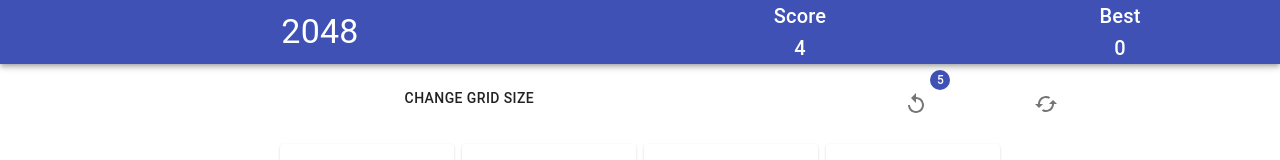
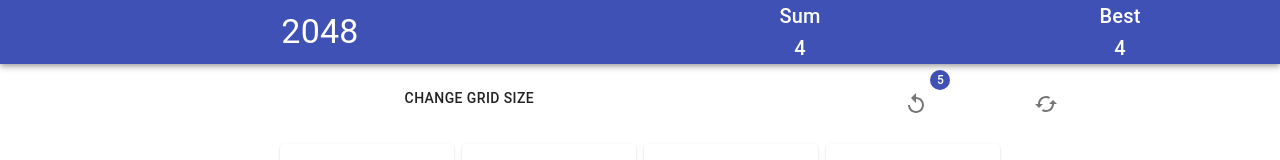
Before and after one commit to thepmsquare/2048, a React (Create React App) app: page / in a window 1280 px wide. Shown: the top 160 px of the page. Built offline with nearby package versions, Linux system fonts and the light colour scheme.

Commit message:
add best sums for individual boards

```diff
--- a/src/Game.js
+++ b/src/Game.js
@@ -13,18 +13,26 @@
 class Game extends Component {
   constructor(props) {
     super(props);
+    // change this to change default grid size.
     const startSize = 4;
-    const startBoard = [];
-    for (let i = 1; i <= startSize; i++) {
-      for (let j = 1; j <= startSize; j++) {
-        startBoard.push({ row: i, col: j, value: "" });
+    // change this to change upper and lower limits of grid sizes.
+    this.upperLimit = 8;
+    this.lowerLimit = 3;
+    const allBoards = [];
+    for (let i = this.lowerLimit; i <= this.upperLimit; i++) {
+      allBoards.push({ size: i, board: [], sum: 0, best: 0 });
+    }
+    allBoards.forEach((board) => {
+      for (let i = 1; i <= board.size; i++) {
+        for (let j = 1; j <= board.size; j++) {
+          board.board.push({ row: i, col: j, value: "" });
+        }
       }
-    }
+    });
     this.state = {
       gridSize: startSize,
-      board: startBoard,
+      allBoards,
       snackbar: true,
-      score: 0,
     };
   }
   componentDidMount = () => {
@@ -74,19 +82,24 @@
     });
   };
   handleChangeGrid = (newGrid) => {
-    const newBoard = [];
-    for (let i = 1; i <= newGrid; i++) {
-      for (let j = 1; j <= newGrid; j++) {
-        newBoard.push({ row: i, col: j, value: "" });
+    let board = this.state.allBoards.find((ele) => ele.size === newGrid);
+    this.setState(
+      () => {
+        return { gridSize: newGrid };
+      },
+      () => {
+        if (board.sum === 0) {
+          this.startGame();
+        }
       }
-    }
-    this.setState(() => {
-      return { gridSize: newGrid, board: newBoard };
-    }, this.startGame);
+    );
   };
   startGame = () => {
+    const newAllBoards = JSON.parse(JSON.stringify(this.state.allBoards));
+    const options = [
+      ...newAllBoards.find((ele) => ele.size === this.state.gridSize).board,
+    ];
     const choices = [];
-    const options = JSON.parse(JSON.stringify(this.state.board));
     // change this to change probability of 2 or 4 while start.
     const startValues = [2, 2, 2, 2, 4];
     while (choices.length !== 2) {
@@ -99,21 +112,32 @@
       options[choice].value =
         startValues[Math.floor(Math.random() * startValues.length)];
     });
-    const score = _.sumBy(
+    const sum = _.sumBy(
       options.filter((ele) => ele.value),
       "value"
     );
+    const changeThisIndex = newAllBoards.findIndex(
+      (ele) => ele.size === this.state.gridSize
+    );
+    newAllBoards[changeThisIndex].board = options;
+    newAllBoards[changeThisIndex].sum = sum;
+    newAllBoards[changeThisIndex].best =
+      sum > newAllBoards[changeThisIndex].best
+        ? sum
+        : newAllBoards[changeThisIndex].best;
     this.setState(() => {
       return {
-        board: options,
-        score,
+        allBoards: newAllBoards,
       };
     });
   };
   goUp = () => {
     const size = this.state.gridSize;
-    const oldBoard = JSON.parse(JSON.stringify(this.state.board));
-    const board = JSON.parse(JSON.stringify(this.state.board));
+    const allBoards = JSON.parse(JSON.stringify(this.state.allBoards));
+    const oldBoard = JSON.parse(
+      JSON.stringify(allBoards.find((ele) => ele.size === size).board)
+    );
+    const board = allBoards.find((ele) => ele.size === size).board;
     const cols = [];
     const newBoard = [];
     const tempNew = [];
@@ -147,15 +171,20 @@
       }
     }
     if (!_.isEqual(oldBoard, newBoard)) {
+      const changeThisIndex = allBoards.findIndex((ele) => ele.size === size);
+      allBoards[changeThisIndex].board = newBoard;
       this.setState(() => {
-        return { board: newBoard };
+        return { allBoards };
       }, this.addRandomNumber);
     }
   };
   goDown = () => {
     const size = this.state.gridSize;
-    const oldBoard = JSON.parse(JSON.stringify(this.state.board));
-    const board = JSON.parse(JSON.stringify(this.state.board));
+    const allBoards = JSON.parse(JSON.stringify(this.state.allBoards));
+    const oldBoard = JSON.parse(
+      JSON.stringify(allBoards.find((ele) => ele.size === size).board)
+    );
+    const board = allBoards.find((ele) => ele.size === size).board;
     const cols = [];
     const newBoard = [];
     const tempNew = [];
@@ -191,15 +220,20 @@
       }
     }
     if (!_.isEqual(oldBoard, newBoard)) {
+      const changeThisIndex = allBoards.findIndex((ele) => ele.size === size);
+      allBoards[changeThisIndex].board = newBoard;
       this.setState(() => {
-        return { board: newBoard };
+        return { allBoards };
       }, this.addRandomNumber);
     }
   };
   goLeft = () => {
     const size = this.state.gridSize;
-    const oldBoard = JSON.parse(JSON.stringify(this.state.board));
-    const board = JSON.parse(JSON.stringify(this.state.board));
+    const allBoards = JSON.parse(JSON.stringify(this.state.allBoards));
+    const oldBoard = JSON.parse(
+      JSON.stringify(allBoards.find((ele) => ele.size === size).board)
+    );
+    const board = allBoards.find((ele) => ele.size === size).board;
     const rows = [];
     const newBoard = [];
     const tempNew = [];
@@ -232,15 +266,20 @@
       }
     }
     if (!_.isEqual(oldBoard, newBoard)) {
+      const changeThisIndex = allBoards.findIndex((ele) => ele.size === size);
+      allBoards[changeThisIndex].board = newBoard;
       this.setState(() => {
-        return { board: newBoard };
+        return { allBoards };
       }, this.addRandomNumber);
     }
   };
   goRight = () => {
     const size = this.state.gridSize;
-    const oldBoard = JSON.parse(JSON.stringify(this.state.board));
-    const board = JSON.parse(JSON.stringify(this.state.board));
+    const allBoards = JSON.parse(JSON.stringify(this.state.allBoards));
+    const oldBoard = JSON.parse(
+      JSON.stringify(allBoards.find((ele) => ele.size === size).board)
+    );
+    const board = allBoards.find((ele) => ele.size === size).board;
     const rows = [];
     const newBoard = [];
     const tempNew = [];
@@ -276,15 +315,20 @@
       }
     }
     if (!_.isEqual(oldBoard, newBoard)) {
+      const changeThisIndex = allBoards.findIndex((ele) => ele.size === size);
+      allBoards[changeThisIndex].board = newBoard;
       this.setState(() => {
-        return { board: newBoard };
+        return { allBoards };
       }, this.addRandomNumber);
     }
   };
   addRandomNumber = () => {
     // change this to change probability of new number.
     const newNumber = [2, 2, 2, 2, 4];
-    const newBoard = JSON.parse(JSON.stringify(this.state.board));
+    const allBoards = JSON.parse(JSON.stringify(this.state.allBoards));
+    const newBoard = allBoards.find((ele) => ele.size === this.state.gridSize)
+      .board;
+
     const options = newBoard.filter((block) => !block.value);
     const optionsIndex = Math.floor(Math.random() * options.length);
     const changeThisElement = options[optionsIndex];
@@ -295,25 +339,46 @@
     );
     newBoard[indexOfChangedElement].value =
       newNumber[Math.floor(Math.random() * newNumber.length)];
-    const score = _.sumBy(
+    const sum = _.sumBy(
       newBoard.filter((ele) => ele.value),
       "value"
     );
+
+    const changeThisIndex = allBoards.findIndex(
+      (ele) => ele.size === this.state.gridSize
+    );
+    allBoards[changeThisIndex].board = newBoard;
+    allBoards[changeThisIndex].sum = sum;
+    allBoards[changeThisIndex].best =
+      sum > allBoards[changeThisIndex].best
+        ? sum
+        : allBoards[changeThisIndex].best;
     this.setState(() => {
-      return { board: newBoard, score };
+      return {
+        allBoards,
+      };
     });
   };
   render = () => {
+    let allBoardsWithCurrentGridSize = this.state.allBoards.find(
+      (ele) => ele.size === this.state.gridSize
+    );
     return (
       <Swipeable onSwiped={this.handleInput}>
         <div className="Game" tabIndex={0} onKeyDown={this.handleInput}>
-          <TitleRow score={this.state.score} />
+          <TitleRow
+            sum={allBoardsWithCurrentGridSize.sum}
+            best={allBoardsWithCurrentGridSize.best}
+          />
           <div className="Game-secondRow">
             <Selector handleChangeGrid={this.handleChangeGrid} />
             <Commands />
           </div>
 
-          <Board size={this.state.gridSize} board={this.state.board} />
+          <Board
+            size={this.state.gridSize}
+            board={allBoardsWithCurrentGridSize.board}
+          />
         </div>
         {isBrowser && (
           <Snackbar
--- a/src/TitleRow.js
+++ b/src/TitleRow.js
@@ -13,10 +13,10 @@
           </Typography>
           <div>
             <Typography variant="h6" component="h2">
-              Score
+              Sum
             </Typography>
             <Typography variant="h6" component="h2">
-              {this.props.score}
+              {this.props.sum}
             </Typography>
           </div>
           <div>
@@ -24,7 +24,7 @@
               Best
             </Typography>
             <Typography variant="h6" component="h2">
-              0
+              {this.props.best}
             </Typography>
           </div>
         </div>
```
